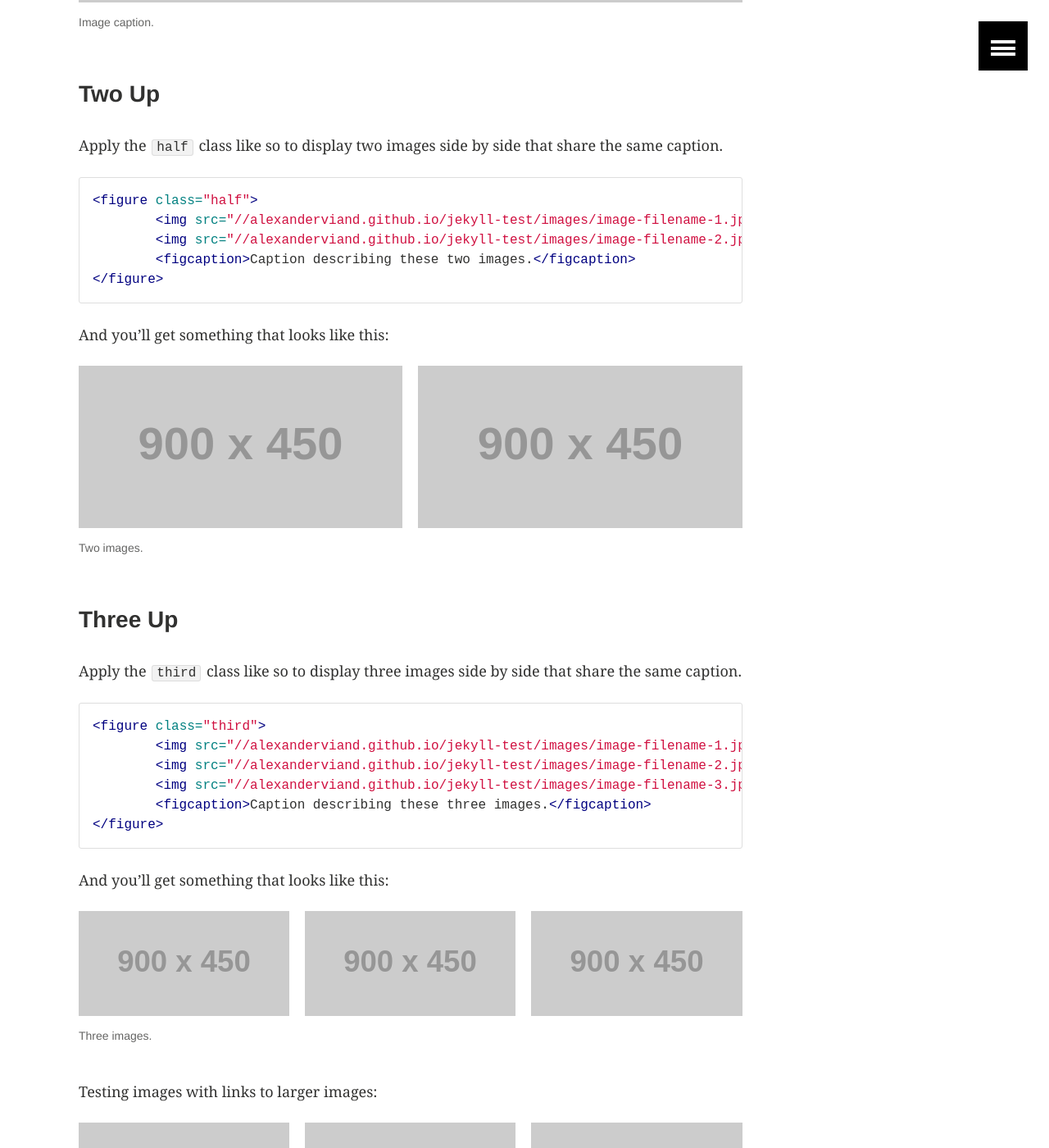
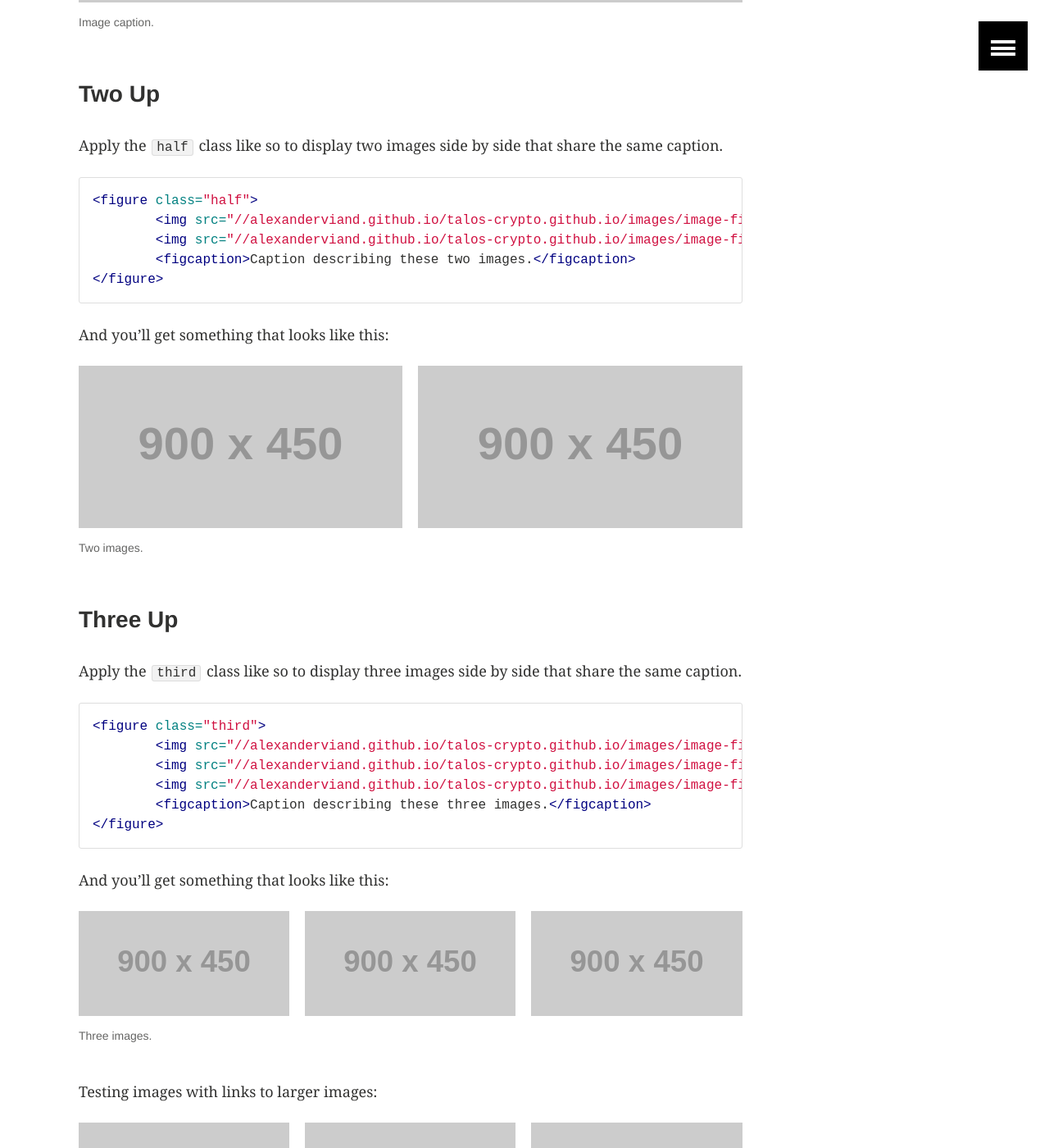
Before and after one commit to Talos-crypto/talos-crypto, a Jekyll site: the page built from _posts/articles/2013-05-22-sample-post-images.md, in a window 1280 px wide and 1400 px high, scrolled down 2036 px. Shown: the whole window at 82% size. Built offline with Jekyll 4.4.1, drawn with Linux system fonts in a browser that asks for light colours.

Commit message:
fix site url. TODO: find way to make this depend on repo?

```diff
--- a/_config.yml
+++ b/_config.yml
@@ -5,7 +5,7 @@ description: "A lightweight site starter for Jekyll"
 logo: 120x120.gif
 teaser: 400x250.gif
 locale: en_US
-url: //alexanderviand.github.io/jekyll-test
+url: //alexanderviand.github.io/talos-crypto.github.io
 
 # Jekyll configuration
 
```
